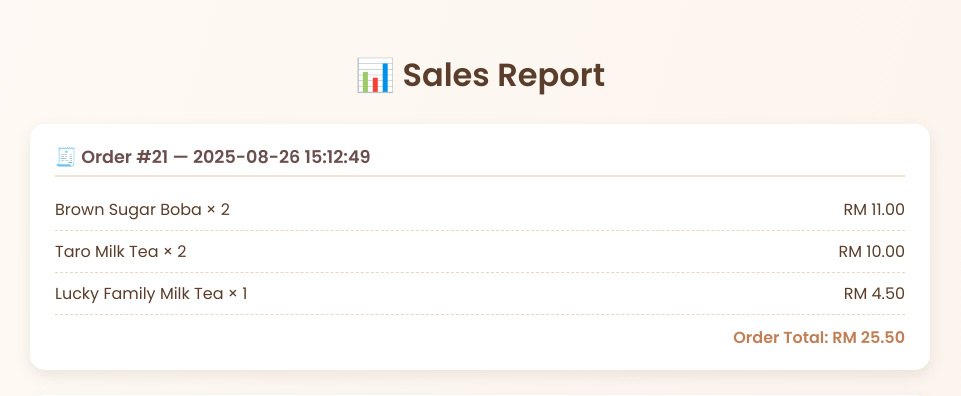
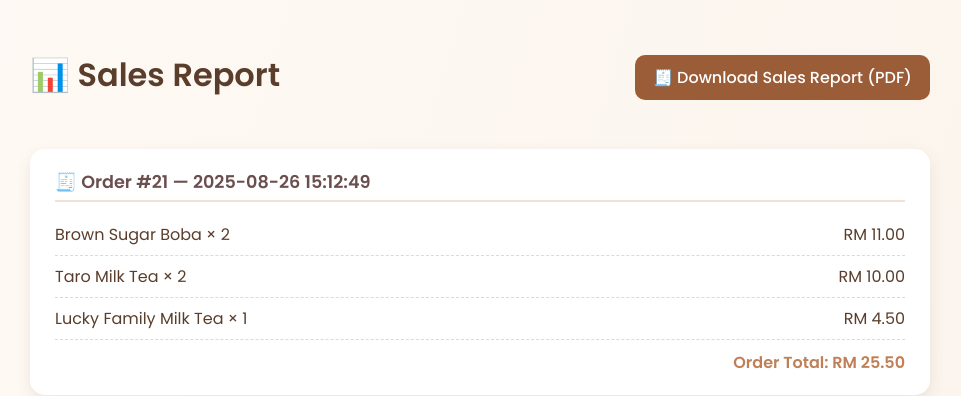
Before and after one commit to odake9/projectLucky, a PHP site: page /staff_sales_report.php in a window 1280 px wide. Shown: the top 396 px of the page, without its empty margins (160-1121 px from the left). Run offline with PHP 8.4, Linux system fonts and the light colour scheme; data comes from the database, SQL or seed files in the repository.

Commit message:
FINAL PUSH SPRINT 3

```diff
--- a/staff_sales_report.php
+++ b/staff_sales_report.php
@@ -115,12 +115,37 @@ session_start();
       margin-top: 20px;
       font-size: 1rem;
     }
+    .download-btn {
+  display: inline-block;
+  background: #9b5c38;
+  color: white;
+  text-decoration: none;
+  padding: 10px 18px;
+  border-radius: 10px;
+  font-weight: 500;
+  transition: background 0.3s ease;
+  margin-left: 15px;
+}
+.download-btn:hover {
+  background: #7d442a;
+}
+
+/* Header section for title + button */
+.header-section {
+  display: flex;
+  justify-content: space-between;
+  align-items: center;
+  max-width: 900px;
+  margin: 0 auto 25px auto;
+}
   </style>
 </head>
 <body>
 
+  <div class="header-section">
   <h1>📊 Sales Report</h1>
-
+  <a href="downloadsales.php" class="download-btn" target="_blank">🧾 Download Sales Report (PDF)</a>
+  </div>
   <div id="sales-container">
     <div class="loading">Loading latest sales data...</div>
   </div>
```
Also changed, not shown: admin_sales_report.php (+25 -0 lines).
